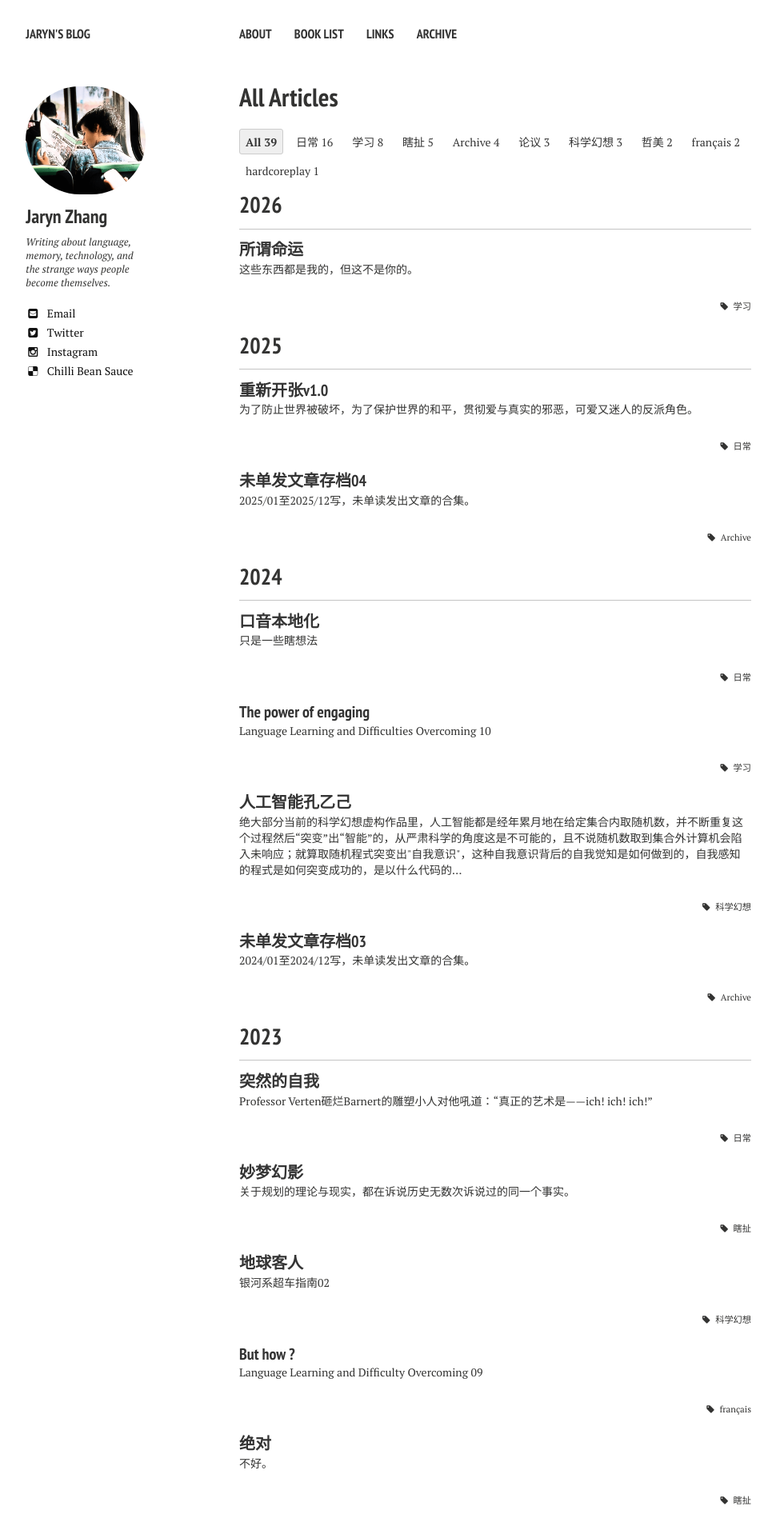
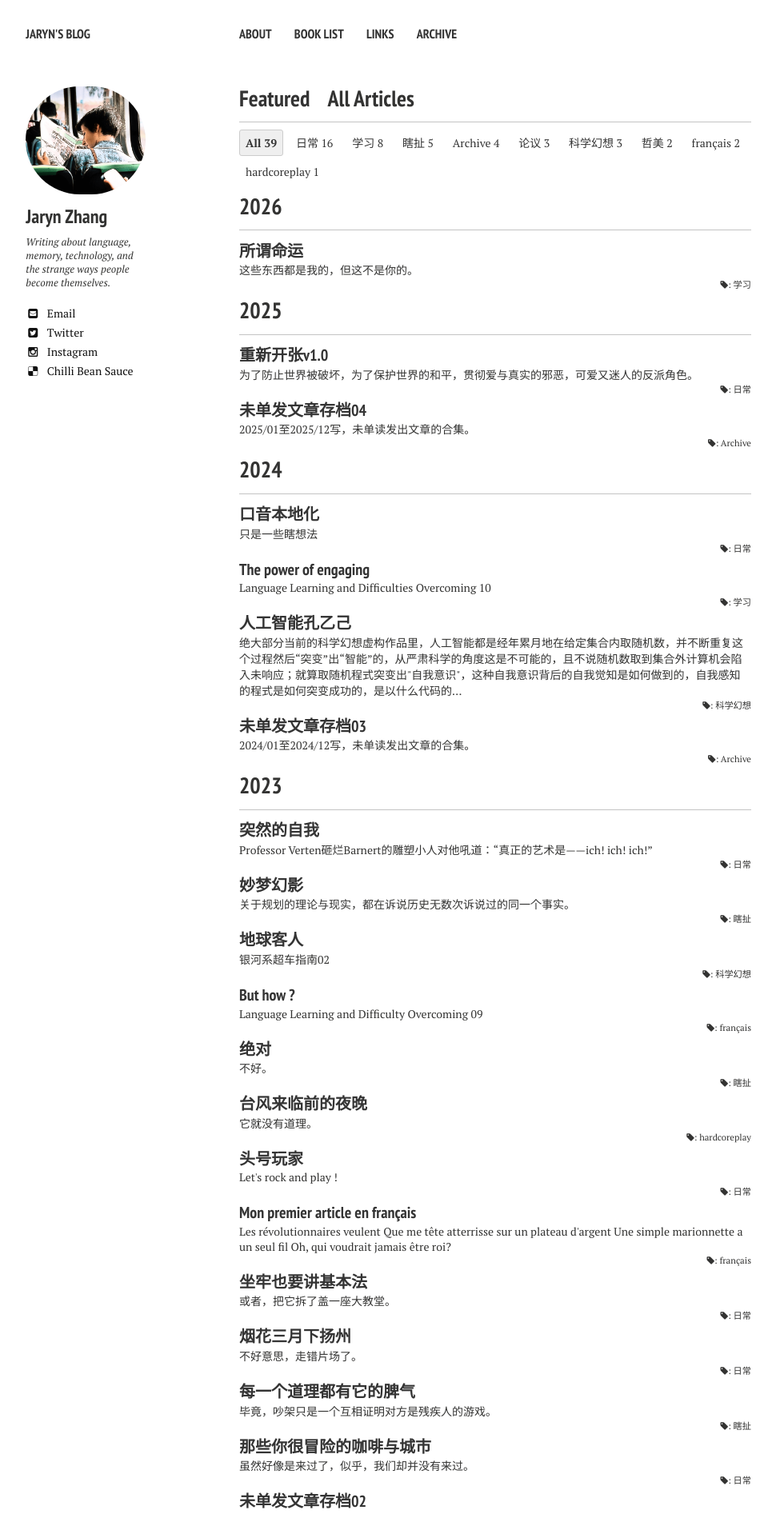
Before and after one commit to jarynzhang/jarynzhang.github.io, a Jekyll site: the page built from posts/index.md, in a window 1280 px wide. Shown: the top 1893 px of the page at 80% size, without its empty margins (21-991 px from the left). Built offline with Jekyll 4.4.1, drawn with Linux system fonts in a browser that asks for light colours; nearby versions of some CDN libraries.

Commit message:
Restore compact archive cards and add Featured navigation

```diff
--- a/_layouts/post-index.html
+++ b/_layouts/post-index.html
@@ -43,7 +43,7 @@
     {% include _author-bio.html %}
   </div>
   <div id="index" data-post-archive>
-    <h1>{{ page.title }}</h1>
+    <h3><span><a href="{{ site.url }}/">Featured</a></span> &nbsp;&nbsp;&nbsp;{{ page.title }}</h3>
     {% include _category.html %}
     {% assign previous_year = "" %}
     {% for post in site.posts %}
@@ -59,17 +59,18 @@
           <h2 class="link-post"><a href="{{ site.url }}{{ post.url }}" title="{{ post.title }}">{{ post.title }}</a> <a href="{{ post.link }}" target="_blank" title="{{ post.title }}"><i class="fa fa-link"></i></a></h2>
         {% else %}
           <h2><a href="{{ site.url }}{{ post.url }}" title="{{ post.title }}">{{ post.title }}</a></h2>
-          <p>{{ post.excerpt | strip_html | truncate: 160 }}</p>
         {% endif %}
         {% assign tag_text = post.tags | join: "" | strip %}
-        {% if tag_text != "" %}
-          <p class="post-tags"><small><i class="fa fa-tag" aria-hidden="true"></i>
-            {% assign card_tags = post.tags | uniq %}
-            {% for tag in card_tags %}
-              {% assign tag_name = tag | strip %}
-              {% if tag_name != "" %}<span class="post-tag">{{ tag | escape }}</span>{% endif %}
-            {% endfor %}
-          </small></p>
+        {% if post.link == nil or tag_text != "" %}
+          <p>{% unless post.link %}{{ post.excerpt | strip_html | truncate: 160 }}{% endunless %}{% if tag_text != "" %}{% unless post.link %}<br />{% endunless %}
+            <small class="pull-right post-tags"><i class="fa fa-tag" aria-hidden="true"></i>:
+              {% assign card_tags = post.tags | uniq %}
+              {% for tag in card_tags %}
+                {% assign tag_name = tag | strip %}
+                {% if tag_name != "" %}<span class="post-tag">{{ tag | escape }}</span>{% endif %}
+              {% endfor %}
+            </small>{% endif %}
+          </p>
         {% endif %}
       </article>
       {% if forloop.last %}</section>{% endif %}
--- a/_sass/page.scss
+++ b/_sass/page.scss
@@ -196,10 +196,7 @@ body {
   white-space: nowrap;
   border: 0;
 }
-#index .post-tags {
-  text-align: right;
-}
-#index .post-tags .post-tag {
+#index .post-tags .post-tag + .post-tag {
   margin-left: 0.35em;
 }
 
```
